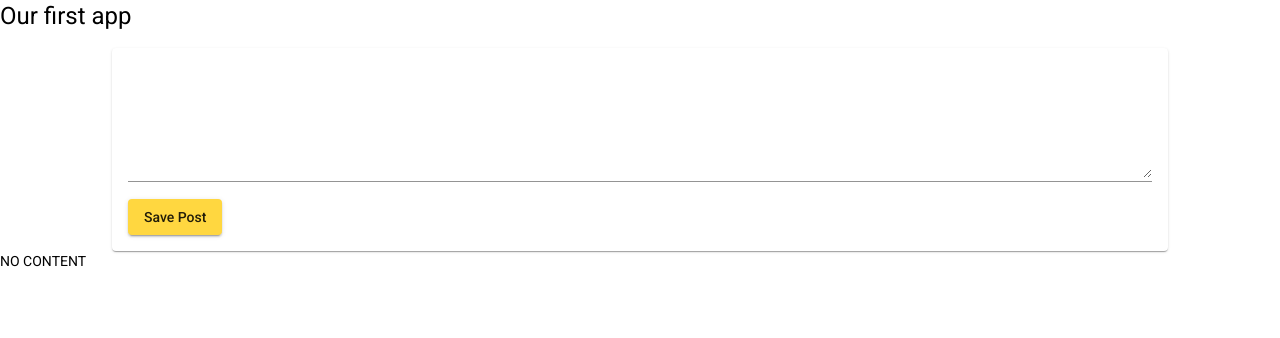
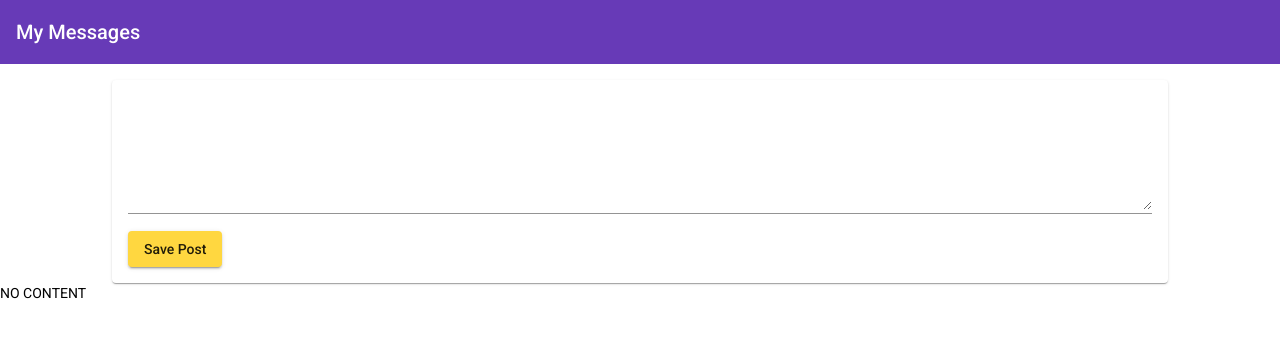
Before and after one commit to UnseelieDad/MEAN-Stack-Post-App, an Angular app in the folder mean-project/: page / in a window 1280 px wide. Shown: the top 338 px of the page. Built offline with nearby package versions, Linux system fonts and the light colour scheme.

Commit message:
Added toolbar

```diff
--- a/mean-project/src/app/app.component.css
+++ b/mean-project/src/app/app.component.css
@@ -0,0 +1,3 @@
+main {
+    margin-top: 1rem;
+}
--- a/mean-project/src/app/app.component.html
+++ b/mean-project/src/app/app.component.html
@@ -1,2 +1,6 @@
-<h1>Our first app</h1>
-<app-post-create></app-post-create>
+<header>
+    <app-header></app-header>
+</header>
+<main>
+    <app-post-create></app-post-create>
+</main>
--- /dev/null
+++ b/mean-project/src/app/header/header.component.html
@@ -0,0 +1 @@
+<mat-toolbar color="primary">My Messages</mat-toolbar>
--- /dev/null
+++ b/mean-project/src/app/header/header.component.ts
@@ -0,0 +1,15 @@
+import { Component, OnInit } from '@angular/core';
+
+@Component({
+  selector: 'app-header',
+  templateUrl: './header.component.html',
+  styleUrls: ['./header.component.css']
+})
+export class HeaderComponent implements OnInit {
+
+  constructor() { }
+
+  ngOnInit(): void {
+  }
+
+}
```
Also changed, not shown: mean-project/src/app/app.module.ts (+6 -2 lines), mean-project/src/app/header/header.component.css (added), 1 other file (tests, documents, lock files or other folders).
